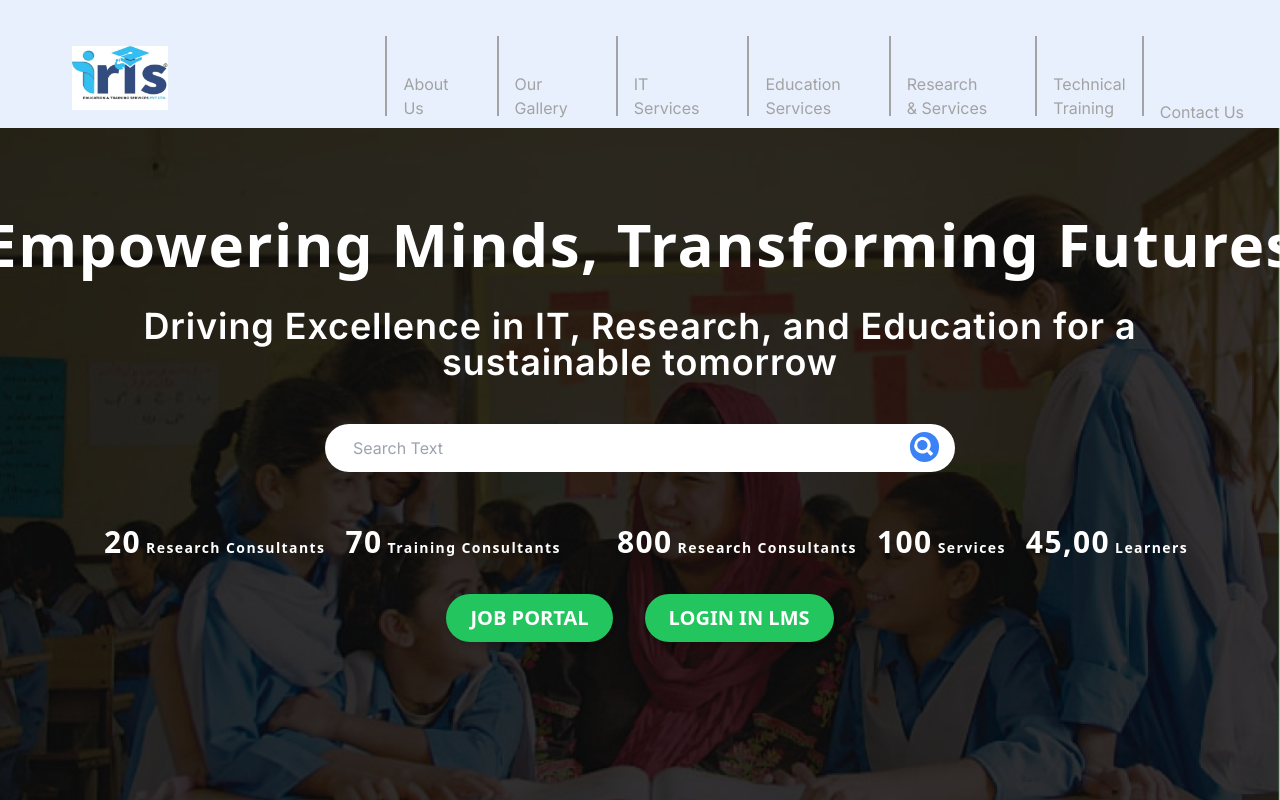
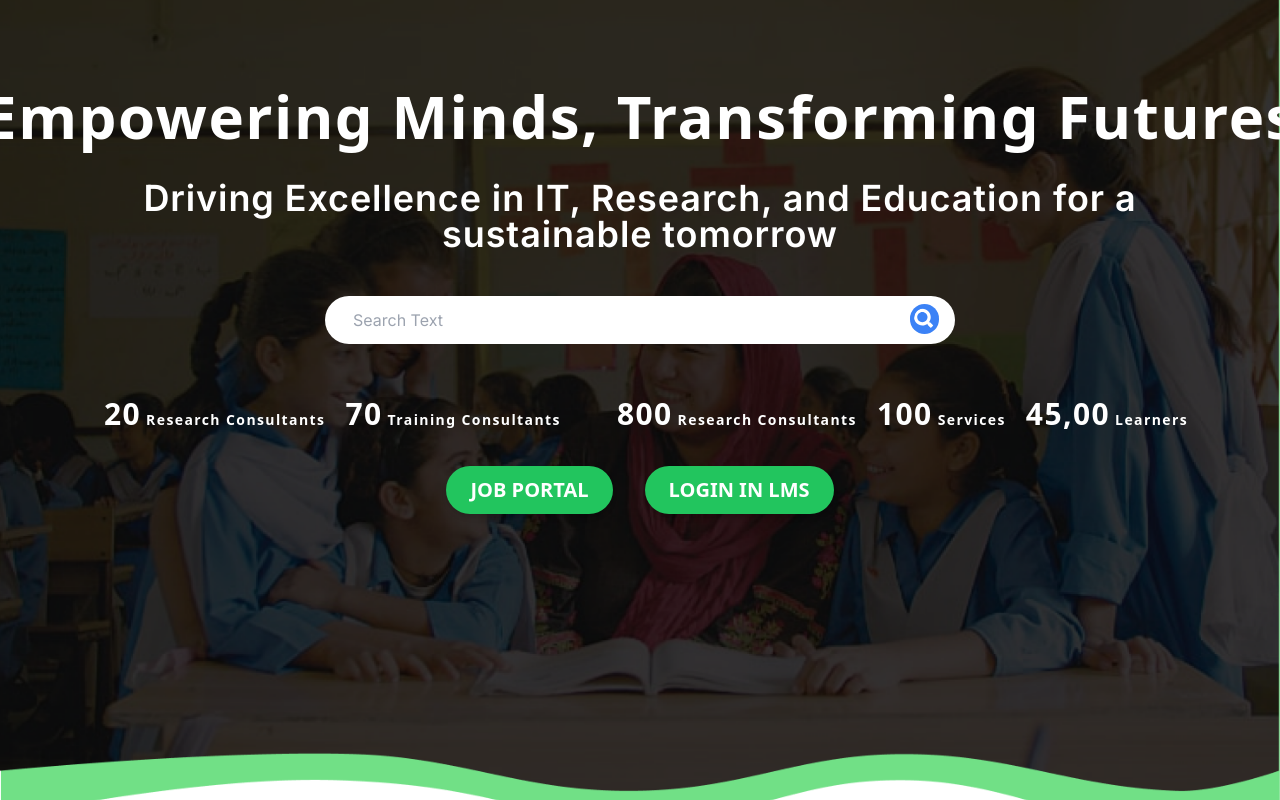
Before and after one commit to NirmaAbro/IRIS_NextJS_Website, a Next.js app: page / in a window 1280 px wide. Shown: the top 800 px of the page. Built offline with nearby package versions, Linux system fonts and the light colour scheme.

Commit message:
modified page.tsx

```diff
--- a/app/page.tsx
+++ b/app/page.tsx
@@ -12,7 +12,7 @@ function Home() {
     <>
       <div className="sticky top-0 z-50">
         {/* <Login /> */}
-        <Navbar />
+        {/* <Navbar /> */}
       </div>
       <div>
         <Hero />
--- a/package.json
+++ b/package.json
@@ -16,6 +16,7 @@
     "next": "14.2.3",
     "react": "^18",
     "react-dom": "^18",
+    "react-fontawesome": "^1.7.1",
     "react-icons": "^5.2.1",
     "react-slick": "^0.30.2",
     "slick-carousel": "^1.8.1"
```
Also changed, not shown: 1 other file (tests, documents, lock files or other folders).
